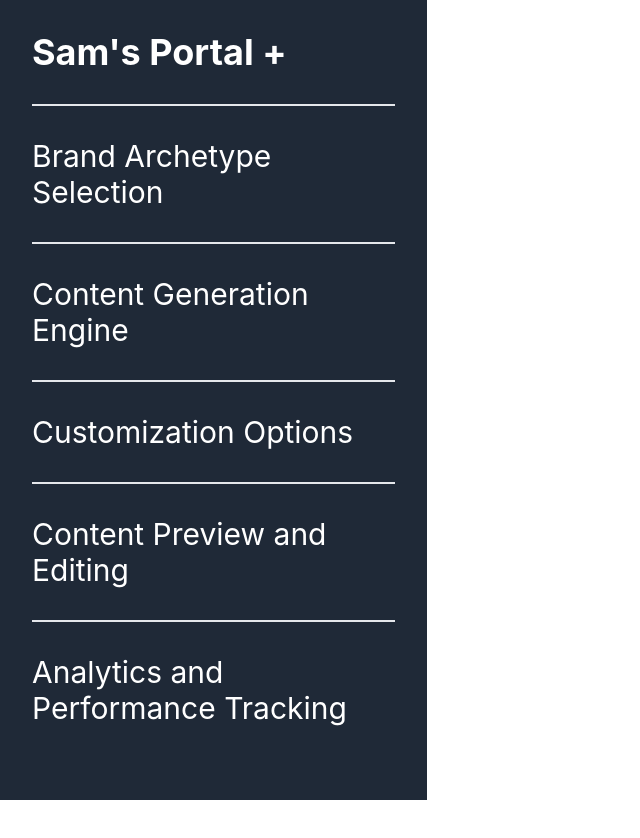
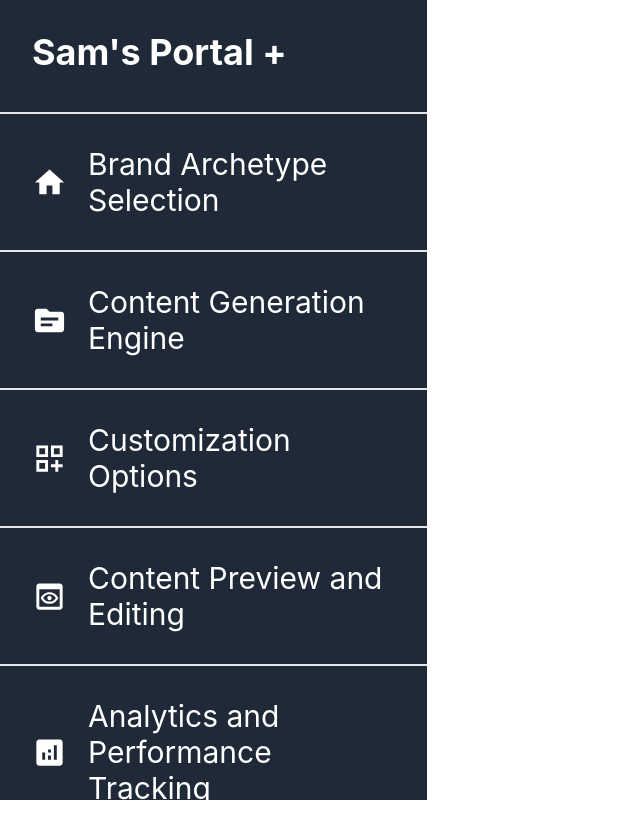
Before and after one commit to richswift426/archytype, a React (Create React App) app: page / in a window 1280 px wide. Shown: the top 838 px of the page, without its empty margins (0-640 px from the left). Before the commit the page ends 800 px from the top, so only its background shows below. Built offline with nearby package versions, Linux system fonts and the light colour scheme.

Commit message:
Add icons in sidebar

```diff
--- a/package.json
+++ b/package.json
@@ -5,6 +5,7 @@
   "dependencies": {
     "@emotion/react": "^11.11.0",
     "@emotion/styled": "^11.11.0",
+    "@mui/icons-material": "^5.11.16",
     "@mui/material": "^5.13.3",
     "@testing-library/jest-dom": "^5.16.5",
     "@testing-library/react": "^13.4.0",
--- a/src/layout/Sidebar/index.jsx
+++ b/src/layout/Sidebar/index.jsx
@@ -1,41 +1,65 @@
 import { Link } from 'react-router-dom';
-
+import { List, ListItemButton, ListItemIcon } from '@mui/material';
+import {
+  Home,
+  Source,
+  Analytics,
+  PreviewOutlined,
+  DashboardCustomizeOutlined,
+} from '@mui/icons-material';
 const routes = [
   {
     to: '/selection',
     content: 'Brand Archetype Selection',
+    icon: <Home fontSize="large" sx={{ color: 'white' }} />,
   },
   {
     to: '/engine',
     content: 'Content Generation Engine',
+    icon: <Source fontSize="large" sx={{ color: 'white' }} />,
   },
   {
     to: '/custom',
     content: 'Customization Options',
+    icon: (
+      <DashboardCustomizeOutlined fontSize="large" sx={{ color: 'white' }} />
+    ),
   },
   {
     to: '/preview',
     content: 'Content Preview and Editing',
+    icon: <PreviewOutlined fontSize="large" sx={{ color: 'white' }} />,
   },
   {
     to: '/analytics',
     content: 'Analytics and Performance Tracking',
+    icon: <Analytics fontSize="large" sx={{ color: 'white' }} />,
   },
 ];
 
 export default function Sidebar() {
   return (
-    <div className="sidebar p-8 h-screen bg-gray-800">
-      <div className="sidebar-header mb-8 text-white font-bold text-4xl">
+    <div className="sidebar h-screen bg-gray-800">
+      <div className="sidebar-header px-8 pt-8 mb-8 text-white font-bold text-4xl">
         Sam's Portal +
       </div>
-      {routes.map(({ to, content }, key) => (
-        <div className="link-item py-8 border-t-2" key={key}>
-          <Link to={to} className="text-white text-3xl">
-            {content}
-          </Link>
-        </div>
-      ))}
+      <List component="nav" aria-labelledby="nested-list-subheader">
+        {routes.map(({ to, content, icon }, key) => (
+          <div className="link-item border-t-2" key={key}>
+            <Link to={to} className="text-white text-3xl">
+              <ListItemButton
+                sx={{
+                  padding: 4,
+                  '&:hover, &:focus': { bgcolor: 'rgba(71, 98, 130, 0.2)' },
+                }}
+              >
+                <ListItemIcon>{icon}</ListItemIcon>
+                {content}
+              </ListItemButton>
+            </Link>
+          </div>
+        ))}
+      </List>
     </div>
   );
 }
```
Also changed, not shown: 1 other file (tests, documents, lock files or other folders).
